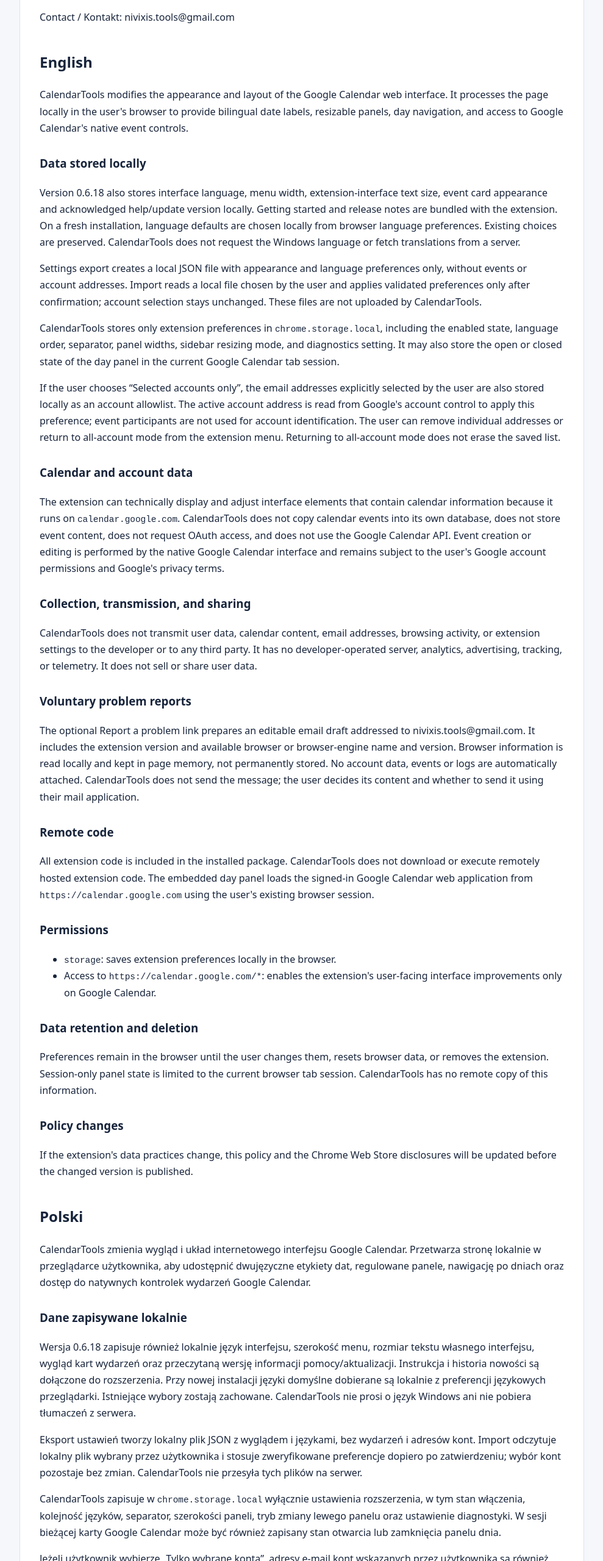
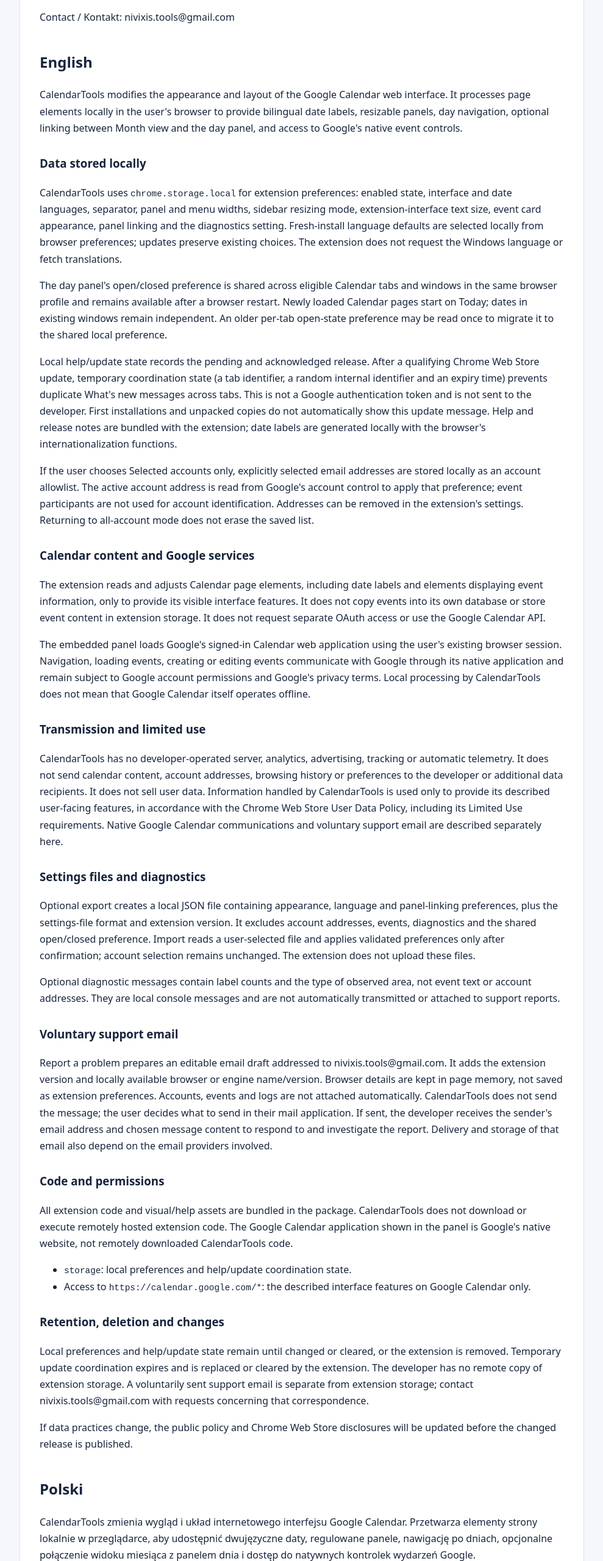
Before and after one commit to nivixis-tools/nivixis-tools.github.io, a plain HTML site: page calendar-tools-privacy.html in a window 1280 px wide. Shown: the part 240-2800 px from the top of the page at 61% size, without its empty margins (145-1134 px from the left). Drawn offline with Linux system fonts and the light colour scheme.

Commit message:
Update CalendarTools privacy policy for 0.6.19
Document shared panel visibility, optional linked navigation, local one-time update coordination and settings export. Clarify native Google communications and voluntary support email. No new permissions or telemetry.

```diff
--- a/calendar-tools-privacy.html
+++ b/calendar-tools-privacy.html
@@ -2,56 +2,60 @@
 <html lang="en"><head><meta charset="utf-8"><meta name="viewport" content="width=device-width,initial-scale=1"><meta name="referrer" content="no-referrer"><title>CalendarTools Privacy Policy | Nivixis Tools</title><style>body{margin:0;background:#f5f7fb;color:#17243b;font:16px/1.7 system-ui,sans-serif}main{max-width:860px;margin:36px auto;padding:32px;background:white;border:1px solid #dbe3ee;border-radius:16px}a{color:#175bc9}h1{font-size:30px;line-height:1.25}h2{margin-top:40px}h3{margin-top:28px}code{font-size:.9em;overflow-wrap:anywhere}nav{display:flex;gap:20px;flex-wrap:wrap}footer{margin-top:36px;color:#556477;border-top:1px solid #dbe3ee;padding-top:20px}@media(max-width:600px){main{margin:12px;padding:20px}h1{font-size:25px}}</style></head>
 <body><main><nav aria-label="Navigation"><a href="/">Nivixis Tools</a><a href="#website">Website and contact / Strona i kontakt</a></nav>
 <h1>CalendarTools Privacy Policy / Polityka prywatności CalendarTools</h1>
-<p>Last updated / Ostatnia aktualizacja: 7 October 2026 / 7 października 2026</p>
+<p>Last updated / Ostatnia aktualizacja: 11 October 2026 / 11 października 2026</p>
 <p>Contact / Kontakt: nivixis.tools@gmail.com</p>
 <h2>English</h2>
-<p>CalendarTools modifies the appearance and layout of the Google Calendar web interface. It processes the page locally in the user's browser to provide bilingual date labels, resizable panels, day navigation, and access to Google Calendar's native event controls.</p>
+<p>CalendarTools modifies the appearance and layout of the Google Calendar web interface. It processes page elements locally in the user's browser to provide bilingual date labels, resizable panels, day navigation, optional linking between Month view and the day panel, and access to Google's native event controls.</p>
 <h3>Data stored locally</h3>
-<p>Version 0.6.18 also stores interface language, menu width, extension-interface text size, event card appearance and acknowledged help/update version locally. Getting started and release notes are bundled with the extension. On a fresh installation, language defaults are chosen locally from browser language preferences. Existing choices are preserved. CalendarTools does not request the Windows language or fetch translations from a server.</p>
-<p>Settings export creates a local JSON file with appearance and language preferences only, without events or account addresses. Import reads a local file chosen by the user and applies validated preferences only after confirmation; account selection stays unchanged. These files are not uploaded by CalendarTools.</p>
-<p>CalendarTools stores only extension preferences in <code>chrome.storage.local</code>, including the enabled state, language order, separator, panel widths, sidebar resizing mode, and diagnostics setting. It may also store the open or closed state of the day panel in the current Google Calendar tab session.</p>
-<p>If the user chooses “Selected accounts only”, the email addresses explicitly selected by the user are also stored locally as an account allowlist. The active account address is read from Google's account control to apply this preference; event participants are not used for account identification. The user can remove individual addresses or return to all-account mode from the extension menu. Returning to all-account mode does not erase the saved list.</p>
-<h3>Calendar and account data</h3>
-<p>The extension can technically display and adjust interface elements that contain calendar information because it runs on <code>calendar.google.com</code>. CalendarTools does not copy calendar events into its own database, does not store event content, does not request OAuth access, and does not use the Google Calendar API. Event creation or editing is performed by the native Google Calendar interface and remains subject to the user's Google account permissions and Google's privacy terms.</p>
-<h3>Collection, transmission, and sharing</h3>
-<p>CalendarTools does not transmit user data, calendar content, email addresses, browsing activity, or extension settings to the developer or to any third party. It has no developer-operated server, analytics, advertising, tracking, or telemetry. It does not sell or share user data.</p>
-<h3>Voluntary problem reports</h3>
-<p>The optional Report a problem link prepares an editable email draft addressed to nivixis.tools@gmail.com. It includes the extension version and available browser or browser-engine name and version. Browser information is read locally and kept in page memory, not permanently stored. No account data, events or logs are automatically attached. CalendarTools does not send the message; the user decides its content and whether to send it using their mail application.</p>
-<h3>Remote code</h3>
-<p>All extension code is included in the installed package. CalendarTools does not download or execute remotely hosted extension code. The embedded day panel loads the signed-in Google Calendar web application from <code>https://calendar.google.com</code> using the user's existing browser session.</p>
-<h3>Permissions</h3>
+<p>CalendarTools uses <code>chrome.storage.local</code> for extension preferences: enabled state, interface and date languages, separator, panel and menu widths, sidebar resizing mode, extension-interface text size, event card appearance, panel linking and the diagnostics setting. Fresh-install language defaults are selected locally from browser preferences; updates preserve existing choices. The extension does not request the Windows language or fetch translations.</p>
+<p>The day panel's open/closed preference is shared across eligible Calendar tabs and windows in the same browser profile and remains available after a browser restart. Newly loaded Calendar pages start on Today; dates in existing windows remain independent. An older per-tab open-state preference may be read once to migrate it to the shared local preference.</p>
+<p>Local help/update state records the pending and acknowledged release. After a qualifying Chrome Web Store update, temporary coordination state (a tab identifier, a random internal identifier and an expiry time) prevents duplicate What's new messages across tabs. This is not a Google authentication token and is not sent to the developer. First installations and unpacked copies do not automatically show this update message. Help and release notes are bundled with the extension; date labels are generated locally with the browser's internationalization functions.</p>
+<p>If the user chooses Selected accounts only, explicitly selected email addresses are stored locally as an account allowlist. The active account address is read from Google's account control to apply that preference; event participants are not used for account identification. Addresses can be removed in the extension's settings. Returning to all-account mode does not erase the saved list.</p>
+<h3>Calendar content and Google services</h3>
+<p>The extension reads and adjusts Calendar page elements, including date labels and elements displaying event information, only to provide its visible interface features. It does not copy events into its own database or store event content in extension storage. It does not request separate OAuth access or use the Google Calendar API.</p>
+<p>The embedded panel loads Google's signed-in Calendar web application using the user's existing browser session. Navigation, loading events, creating or editing events communicate with Google through its native application and remain subject to Google account permissions and Google's privacy terms. Local processing by CalendarTools does not mean that Google Calendar itself operates offline.</p>
+<h3>Transmission and limited use</h3>
+<p>CalendarTools has no developer-operated server, analytics, advertising, tracking or automatic telemetry. It does not send calendar content, account addresses, browsing history or preferences to the developer or additional data recipients. It does not sell user data. Information handled by CalendarTools is used only to provide its described user-facing features, in accordance with the Chrome Web Store User Data Policy, including its Limited Use requirements. Native Google Calendar communications and voluntary support email are described separately here.</p>
+<h3>Settings files and diagnostics</h3>
+<p>Optional export creates a local JSON file containing appearance, language and panel-linking preferences, plus the settings-file format and extension version. It excludes account addresses, events, diagnostics and the shared open/closed preference. Import reads a user-selected file and applies validated preferences only after confirmation; account selection remains unchanged. The extension does not upload these files.</p>
+<p>Optional diagnostic messages contain label counts and the type of observed area, not event text or account addresses. They are local console messages and are not automatically transmitted or attached to support reports.</p>
+<h3>Voluntary support email</h3>
+<p>Report a problem prepares an editable email draft addressed to nivixis.tools@gmail.com. It adds the extension version and locally available browser or engine name/version. Browser details are kept in page memory, not saved as extension preferences. Accounts, events and logs are not attached automatically. CalendarTools does not send the message; the user decides what to send in their mail application. If sent, the developer receives the sender's email address and chosen message content to respond to and investigate the report. Delivery and storage of that email also depend on the email providers involved.</p>
+<h3>Code and permissions</h3>
+<p>All extension code and visual/help assets are bundled in the package. CalendarTools does not download or execute remotely hosted extension code. The Google Calendar application shown in the panel is Google's native website, not remotely downloaded CalendarTools code.</p>
 <ul>
-<li><code>storage</code>: saves extension preferences locally in the browser.</li>
-<li>Access to <code>https://calendar.google.com/*</code>: enables the extension's user-facing interface improvements only on Google Calendar.</li>
+<li><code>storage</code>: local preferences and help/update coordination state.</li>
+<li>Access to <code>https://calendar.google.com/*</code>: the described interface features on Google Calendar only.</li>
 </ul>
-<h3>Data retention and deletion</h3>
-<p>Preferences remain in the browser until the user changes them, resets browser data, or removes the extension. Session-only panel state is limited to the current browser tab session. CalendarTools has no remote copy of this information.</p>
-<h3>Policy changes</h3>
-<p>If the extension's data practices change, this policy and the Chrome Web Store disclosures will be updated before the changed version is published.</p>
+<h3>Retention, deletion and changes</h3>
+<p>Local preferences and help/update state remain until changed or cleared, or the extension is removed. Temporary update coordination expires and is replaced or cleared by the extension. The developer has no remote copy of extension storage. A voluntarily sent support email is separate from extension storage; contact nivixis.tools@gmail.com with requests concerning that correspondence.</p>
+<p>If data practices change, the public policy and Chrome Web Store disclosures will be updated before the changed release is published.</p>
 <h2>Polski</h2>
-<p>CalendarTools zmienia wygląd i układ internetowego interfejsu Google Calendar. Przetwarza stronę lokalnie w przeglądarce użytkownika, aby udostępnić dwujęzyczne etykiety dat, regulowane panele, nawigację po dniach oraz dostęp do natywnych kontrolek wydarzeń Google Calendar.</p>
+<p>CalendarTools zmienia wygląd i układ internetowego interfejsu Google Calendar. Przetwarza elementy strony lokalnie w przeglądarce, aby udostępnić dwujęzyczne daty, regulowane panele, nawigację po dniach, opcjonalne połączenie widoku miesiąca z panelem dnia i dostęp do natywnych kontrolek wydarzeń Google.</p>
 <h3>Dane zapisywane lokalnie</h3>
-<p>Wersja 0.6.18 zapisuje również lokalnie język interfejsu, szerokość menu, rozmiar tekstu własnego interfejsu, wygląd kart wydarzeń oraz przeczytaną wersję informacji pomocy/aktualizacji. Instrukcja i historia nowości są dołączone do rozszerzenia. Przy nowej instalacji języki domyślne dobierane są lokalnie z preferencji językowych przeglądarki. Istniejące wybory zostają zachowane. CalendarTools nie prosi o język Windows ani nie pobiera tłumaczeń z serwera.</p>
-<p>Eksport ustawień tworzy lokalny plik JSON z wyglądem i językami, bez wydarzeń i adresów kont. Import odczytuje lokalny plik wybrany przez użytkownika i stosuje zweryfikowane preferencje dopiero po zatwierdzeniu; wybór kont pozostaje bez zmian. CalendarTools nie przesyła tych plików na serwer.</p>
-<p>CalendarTools zapisuje w <code>chrome.storage.local</code> wyłącznie ustawienia rozszerzenia, w tym stan włączenia, kolejność języków, separator, szerokości paneli, tryb zmiany lewego panelu oraz ustawienie diagnostyki. W sesji bieżącej karty Google Calendar może być również zapisany stan otwarcia lub zamknięcia panelu dnia.</p>
-<p>Jeżeli użytkownik wybierze „Tylko wybrane konta”, adresy e-mail kont wskazanych przez użytkownika są również zapisywane lokalnie jako lista dozwolonych kont. Adres aktywnego konta odczytywany jest z kontrolki konta Google w celu zastosowania tego ustawienia; uczestnicy wydarzeń nie są używani do rozpoznawania konta. Użytkownik może usuwać pojedyncze adresy lub wrócić do działania na wszystkich kontach w menu rozszerzenia. Powrót do wszystkich kont nie usuwa zapisanej listy.</p>
-<h3>Dane kalendarza i konta</h3>
-<p>Rozszerzenie może technicznie wyświetlać i dopasowywać elementy interfejsu zawierające informacje kalendarza, ponieważ działa na <code>calendar.google.com</code>. CalendarTools nie kopiuje wydarzeń do własnej bazy, nie zapisuje ich treści, nie prosi o dostęp OAuth i nie korzysta z Google Calendar API. Tworzenie lub edycja wydarzeń odbywa się w natywnym interfejsie Google Calendar i podlega uprawnieniom konta użytkownika oraz zasadom prywatności Google.</p>
-<h3>Gromadzenie, przesyłanie i udostępnianie</h3>
-<p>CalendarTools nie przesyła autorowi ani innym podmiotom danych użytkownika, treści kalendarza, adresów e-mail, historii przeglądania ani ustawień rozszerzenia. Rozszerzenie nie ma serwera autora, analityki, reklam, śledzenia ani telemetrii. Nie sprzedaje i nie udostępnia danych użytkownika.</p>
-<h3>Dobrowolne zgłoszenie problemu</h3>
-<p>Opcjonalny link Zgłoś problem przygotowuje edytowalny szkic wiadomości do nivixis.tools@gmail.com. Zawiera wersję rozszerzenia oraz dostępną nazwę i wersję przeglądarki lub jej silnika. Informacje o przeglądarce odczytywane są lokalnie i pozostają w pamięci strony, bez trwałego zapisu. Dane kont, wydarzenia i logi nie są dołączane automatycznie. CalendarTools nie wysyła wiadomości; użytkownik decyduje o jej treści i wysłaniu we własnym programie pocztowym.</p>
-<h3>Kod zdalny</h3>
-<p>Cały kod rozszerzenia znajduje się w zainstalowanym pakiecie. CalendarTools nie pobiera ani nie wykonuje zdalnie hostowanego kodu rozszerzenia. Osadzony panel dnia ładuje zalogowaną aplikację Google Calendar z <code>https://calendar.google.com</code>, używając istniejącej sesji przeglądarki użytkownika.</p>
-<h3>Uprawnienia</h3>
+<p>W <code>chrome.storage.local</code> zapisywane są preferencje rozszerzenia: włączenie, języki interfejsu i dat, separator, szerokości paneli i menu, tryb zmiany lewego panelu, rozmiar tekstu własnego interfejsu, wygląd kart, połączenie paneli i ustawienie diagnostyki. Domyślne języki nowej instalacji są dobierane lokalnie z preferencji przeglądarki; aktualizacje zachowują wcześniejsze wybory. Rozszerzenie nie prosi o język Windows ani nie pobiera tłumaczeń.</p>
+<p>Stan otwarcia/zamknięcia panelu dnia jest wspólny dla objętych działaniem kart i okien tego samego profilu przeglądarki i pozostaje po restarcie. Nowo załadowane strony zaczynają od dzisiaj; daty w istniejących oknach są niezależne. Starszy stan otwarcia zapisany dla pojedynczej karty może zostać jednorazowo odczytany przy migracji do wspólnej preferencji.</p>
+<p>Lokalny stan pomocy/nowości zawiera oczekującą i potwierdzoną wersję. Po kwalifikującej się aktualizacji Chrome Web Store tymczasowy stan koordynacji (identyfikator karty, losowy identyfikator wewnętrzny i termin ważności) zapobiega powielaniu komunikatu Co nowego między kartami. Nie jest to token logowania Google i nie jest przesyłany autorowi. Pierwsza instalacja i rozpakowane kopie nie wyświetlają automatycznie tego komunikatu aktualizacji. Pomoc i historia są dołączone do paczki; nazwy dat generowane są lokalnie funkcjami językowymi przeglądarki.</p>
+<p>W trybie Tylko wybrane konta adresy e-mail wyraźnie wskazane przez użytkownika są zapisywane lokalnie jako lista dozwolonych kont. Adres aktywnego konta jest odczytywany z kontrolki konta Google wyłącznie w celu zastosowania tej preferencji; uczestnicy wydarzeń nie służą do rozpoznawania konta. Adresy można usuwać w ustawieniach rozszerzenia. Powrót do wszystkich kont nie kasuje zapisanej listy.</p>
+<h3>Treść kalendarza i usługi Google</h3>
+<p>Rozszerzenie odczytuje i dopasowuje elementy kalendarza, w tym daty i elementy z informacjami wydarzeń, wyłącznie na potrzeby opisanych funkcji interfejsu. Nie kopiuje wydarzeń do własnej bazy ani nie zapisuje ich treści w pamięci rozszerzenia. Nie prosi o osobny dostęp OAuth i nie używa Google Calendar API.</p>
+<p>Osadzony panel ładuje zalogowaną aplikację Google Calendar w istniejącej sesji przeglądarki. Nawigacja, wczytywanie, tworzenie i edycja wydarzeń komunikują się z Google przez jego natywną aplikację i podlegają uprawnieniom konta oraz zasadom prywatności Google. Lokalne przetwarzanie CalendarTools nie oznacza, że sam Google Calendar działa offline.</p>
+<h3>Przesyłanie i ograniczone wykorzystanie</h3>
+<p>CalendarTools nie ma serwera autora, analityki, reklam, śledzenia ani automatycznej telemetrii. Nie przesyła autorowi ani dodatkowym odbiorcom treści kalendarza, adresów kont, historii przeglądania lub preferencji. Nie sprzedaje danych. Przetwarzane informacje wykorzystuje wyłącznie do opisanych funkcji dla użytkownika, zgodnie z Chrome Web Store User Data Policy, w tym zasadami Limited Use. Komunikacja natywnego Google Calendar i dobrowolny e-mail do pomocy są opisane osobno.</p>
+<h3>Pliki ustawień i diagnostyka</h3>
+<p>Opcjonalny eksport tworzy lokalny JSON z preferencjami wyglądu, języków i połączenia paneli oraz formatem pliku i wersją rozszerzenia. Nie obejmuje adresów kont, wydarzeń, diagnostyki ani wspólnego stanu otwarcia. Import odczytuje plik wybrany przez użytkownika i stosuje zweryfikowane preferencje dopiero po potwierdzeniu; wybór kont pozostaje bez zmian. Rozszerzenie nie wysyła tych plików.</p>
+<p>Opcjonalne komunikaty diagnostyczne zawierają liczbę etykiet i typ obserwowanego obszaru, nie treść wydarzeń lub adresy kont. Są lokalnymi komunikatami konsoli; nie są automatycznie wysyłane ani dołączane do zgłoszeń.</p>
+<h3>Dobrowolny e-mail do pomocy</h3>
+<p>Zgłoś problem przygotowuje edytowalną wiadomość do nivixis.tools@gmail.com. Dodaje wersję rozszerzenia oraz dostępną nazwę i wersję przeglądarki lub silnika. Dane przeglądarki pozostają w pamięci strony, nie są zapisywane jako preferencje. Konta, wydarzenia i logi nie są dołączane automatycznie. CalendarTools nie wysyła wiadomości; użytkownik decyduje o jej treści i wysłaniu w programie pocztowym. Po wysłaniu autor otrzymuje adres nadawcy i wybraną treść, aby odpowiedzieć i zbadać zgłoszenie. Dostarczenie i przechowywanie e-maila zależy również od użytych usług pocztowych.</p>
+<h3>Kod i uprawnienia</h3>
+<p>Cały kod rozszerzenia, grafiki i pomoc są w paczce. CalendarTools nie pobiera ani nie wykonuje zdalnie hostowanego kodu rozszerzenia. Aplikacja Google Calendar w panelu jest natywną stroną Google, nie pobieranym zdalnie kodem CalendarTools.</p>
 <ul>
-<li><code>storage</code>: lokalny zapis ustawień rozszerzenia w przeglądarce.</li>
-<li>Dostęp do <code>https://calendar.google.com/*</code>: działanie opisanych usprawnień interfejsu wyłącznie na stronie Google Calendar.</li>
+<li><code>storage</code>: lokalne preferencje i koordynacja informacji pomocy/aktualizacji.</li>
+<li>Dostęp do <code>https://calendar.google.com/*</code>: opisane usprawnienia wyłącznie na Google Calendar.</li>
 </ul>
-<h3>Okres przechowywania i usuwanie danych</h3>
-<p>Ustawienia pozostają w przeglądarce do czasu ich zmiany, wyczyszczenia danych przeglądarki albo usunięcia rozszerzenia. Stan sesyjny panelu ogranicza się do sesji bieżącej karty. CalendarTools nie posiada zdalnej kopii tych informacji.</p>
-<h3>Zmiany polityki</h3>
-<p>Jeżeli sposób przetwarzania danych przez rozszerzenie się zmieni, niniejsza polityka i deklaracje w Chrome Web Store zostaną zaktualizowane przed opublikowaniem zmienionej wersji.</p>
+<h3>Przechowywanie, usuwanie i zmiany</h3>
+<p>Lokalne preferencje oraz stan pomocy/aktualizacji pozostają do zmiany, wyczyszczenia lub usunięcia rozszerzenia. Tymczasowa koordynacja aktualizacji traci ważność i jest zastępowana lub czyszczona przez rozszerzenie. Autor nie posiada zdalnej kopii pamięci rozszerzenia. Dobrowolnie wysłany e-mail jest odrębny od pamięci rozszerzenia; sprawy dotyczące tej korespondencji można zgłaszać na nivixis.tools@gmail.com.</p>
+<p>Jeżeli sposób przetwarzania danych się zmieni, publiczna polityka i deklaracje sklepu zostaną zaktualizowane przed publikacją zmienionej wersji.</p>
 <section id="website"><h2>Website and contact / Strona i kontakt</h2>
 <p>This policy describes the CalendarTools extension. This public website is hosted by GitHub Pages. We do not add analytics, advertising, cookies, third-party fonts, or tracking scripts to this website. GitHub may process technical request information, such as IP addresses, to operate and secure hosting, under its <a href="https://docs.github.com/en/site-policy/privacy-policies/github-general-privacy-statement">privacy statement</a>. This website does not access your calendar.</p>
 <p>If you voluntarily email nivixis.tools@gmail.com, we receive the message and your sender address to answer your request. Email is handled by Gmail. Please do not include passwords, authentication tokens, or private calendar content unless necessary for your request. This does not change the extension's local-only processing.</p>
```
